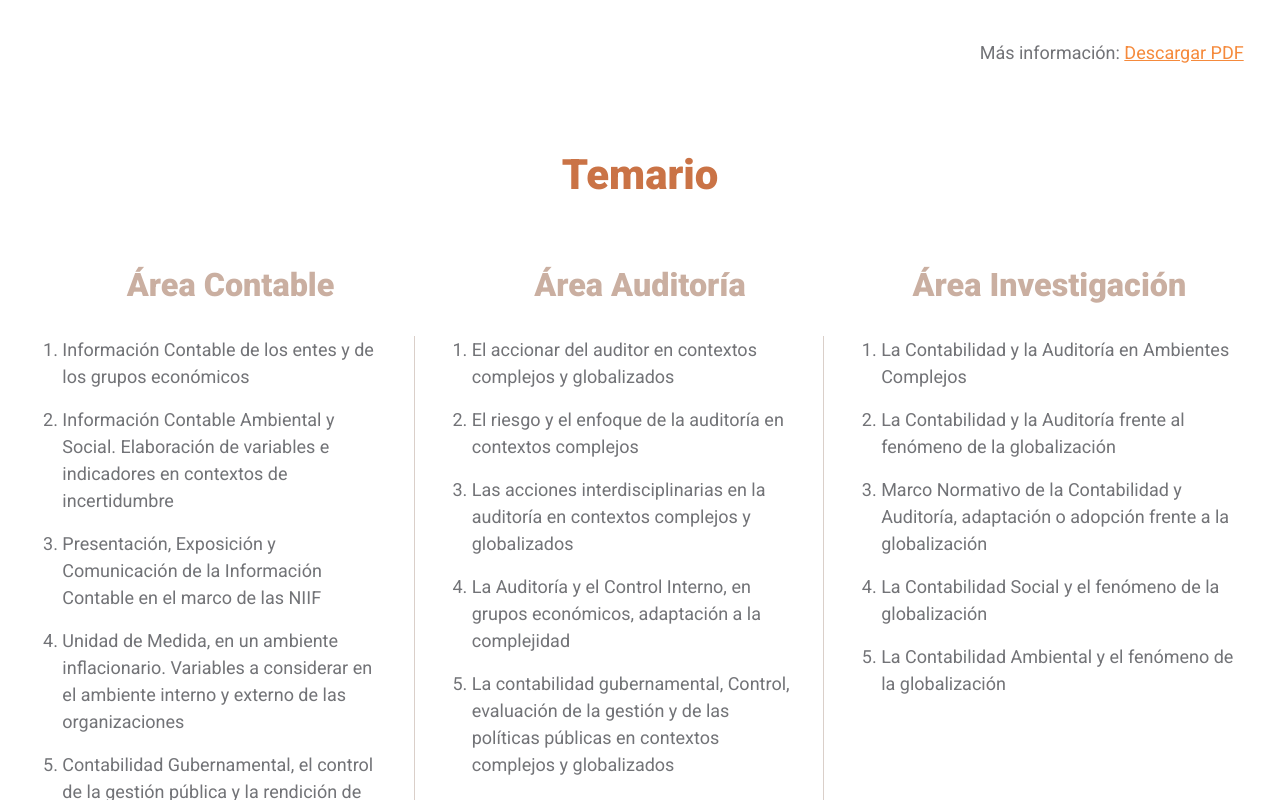
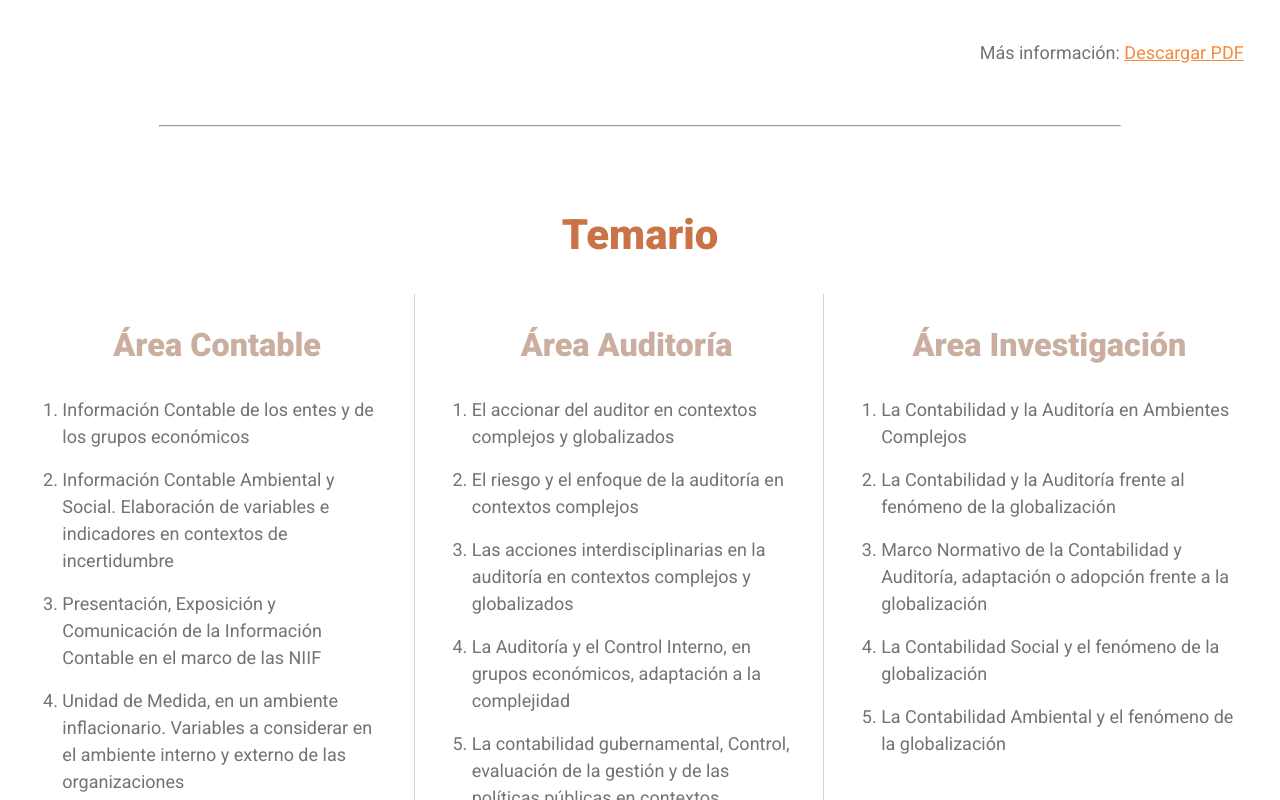
Before and after one commit to cafrias/xi-simposio-web, a React app: page / in a window 1280 px wide. Shown: the part 2320-3120 px from the top of the page. Built offline with nearby package versions, Linux system fonts and the light colour scheme.

Commit message:
Fix spacing

```diff
--- a/src/index.sass
+++ b/src/index.sass
@@ -37,11 +37,9 @@ a:hover
 a:visited
   color: #73391a
 
-p
-  color: $dark-grey
-
-ol
-  color: $dark-grey
+hr
+  width: 75%
+  margin: 2.618rem 0
 
 .background_orange
   background: linear-gradient(45deg, #d17543 0%,#df7b3d 36%,#f48534 60%,#f79c59 100%)
--- a/src/views/About/About.sass
+++ b/src/views/About/About.sass
@@ -3,7 +3,7 @@
 
 // CONTENT _____________________________________________________________________
 .about__content
-  margin-bottom: 6.854rem
+  margin-bottom: 4.236rem
   padding: 0 1.618rem
   width: 100%
 
@@ -49,7 +49,7 @@
 
 // TEMARIO SECTION _____________________________________________________________
 .temario
-  margin-top: 4.236rem
+  margin-top: 2.618rem
 
 // DESKTOP BREAKPOINTS _________________________________________________________
 +for-desktop-up
--- a/src/views/About/Temario.sass
+++ b/src/views/About/Temario.sass
@@ -11,14 +11,15 @@
 .temario-list__item
   margin-top: 1rem
 
+.temario__area
+  margin-bottom: 3.272rem
+
 +for-desktop-up
   .temario__area
     width: 30%
-
-  .temario-list
     padding-right: 1.618rem
     border-right: 1px solid $light-brown
 
-  .temario__area:last-child>.temario-list
+  .temario__area:last-child
     padding-right: 0rem
     border-right: none
--- a/src/views/About/index.js
+++ b/src/views/About/index.js
@@ -52,6 +52,7 @@ function About() {
           </div>
         </article>
       </div>
+      <hr/>
       <div className="about__content">
         <article className="temario">
           <h2>Temario</h2>
```
